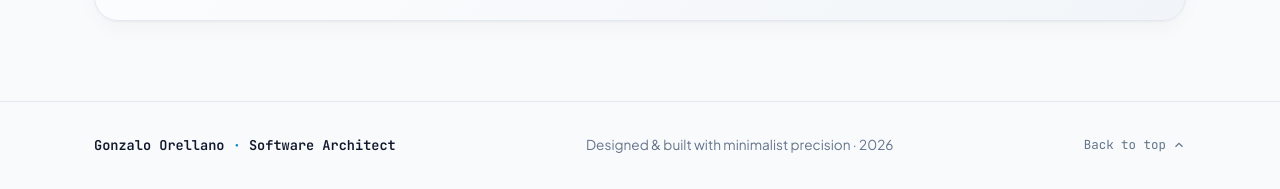
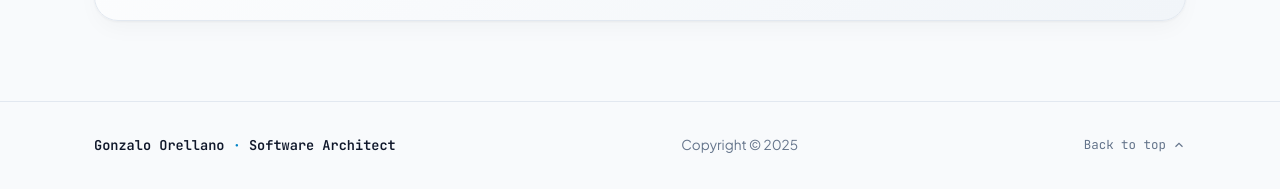
Before and after one commit to gorellano/personalWeb, a plain HTML site: page index.html in a window 1280 px wide. Shown: the part 8119-8308 px from the top of the page. Drawn offline with Linux system fonts and the light colour scheme.

Commit message:
add copyright

```diff
--- a/index.html
+++ b/index.html
@@ -2106,8 +2106,8 @@
         <div class="footer-logo">
           Gonzalo Orellano <span style="color:var(--accent);">·</span> <span data-en="Software Architect" data-es="Arquitecto de Software">Software Architect</span>
         </div>
-        <p data-en="Designed & built with minimalist precision · 2026" data-es="Diseñado y desarrollado con precisión minimalista · 2026">
-          Designed & built with minimalist precision · 2026
+        <p data-en="Copyright © 2025" data-es="Copyright © 2025">
+          Copyright © 2025
         </p>
         <a href="#hero" class="back-to-top" aria-label="Scroll back to top">
           <span data-en="Back to top" data-es="Volver arriba">Back to top</span>
```
